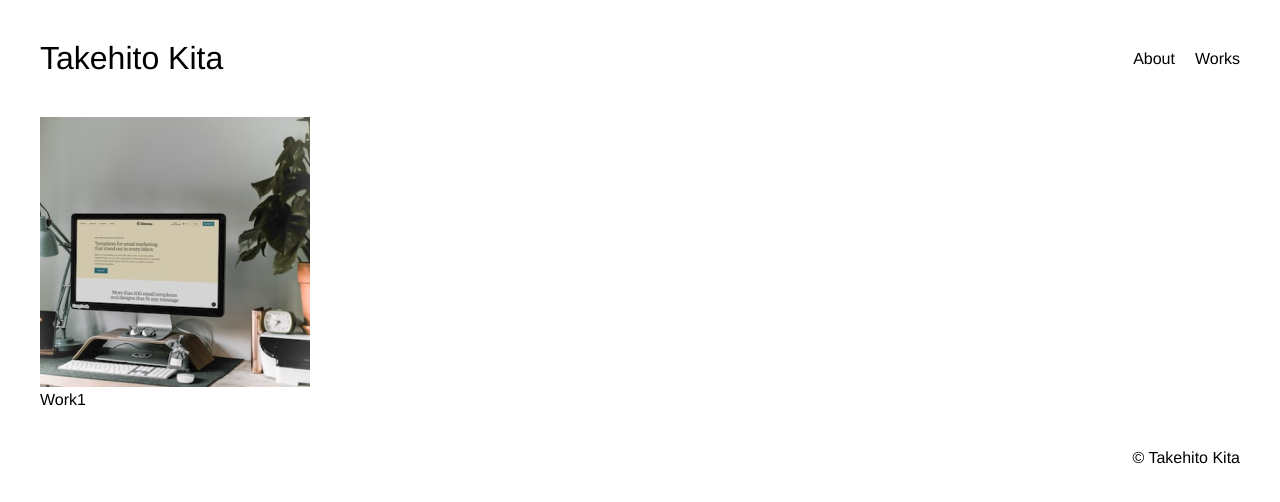
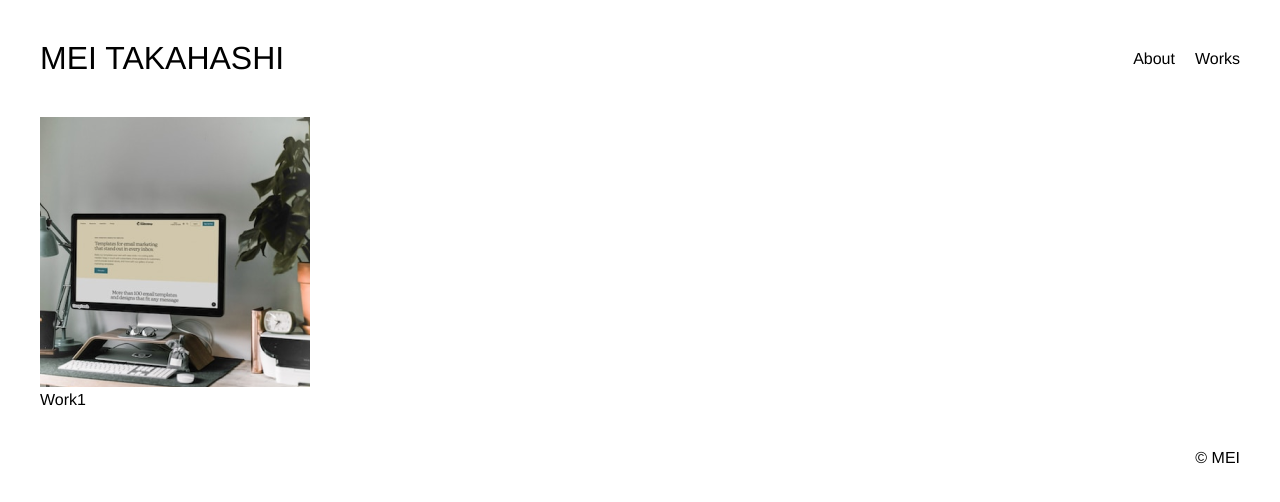
Before and after one commit to mitkhs/meimeitakahashi.github.io, a plain HTML site: page index.html in a window 1280 px wide. Drawn offline with Linux system fonts and the light colour scheme.

Commit message:
名前を変更

```diff
--- a/index.html
+++ b/index.html
@@ -4,14 +4,14 @@
     <meta charset="UTF-8">
     <meta http-equiv="X-UA-Compatible" content="IE=edge">
     <meta name="viewport" content="width=device-width, initial-scale=1.0">
-    <title>Takehito Kita</title>
+    <title>MEI TAKAHASHI</title>
     <link rel="stylesheet" href="./css/style.css">
     <link rel="stylesheet" href="./css/style-mb.css" media="(max-width: 720px)">
 </head>
 <body>
     <div class="box">
         <header class="header">
-            <a href="./index.html" class="site-name">Takehito Kita</a>
+            <a href="./index.html" class="site-name">MEI TAKAHASHI</a>
 
             <div class="site-menu">
                 <a href="./about.html">About</a>
@@ -27,7 +27,7 @@
         </main>
 
         <footer class="footer">
-            <p>&copy; Takehito Kita</p>
+            <p>&copy; MEI </p>
         </footer>
     </div>
 </body>
```
